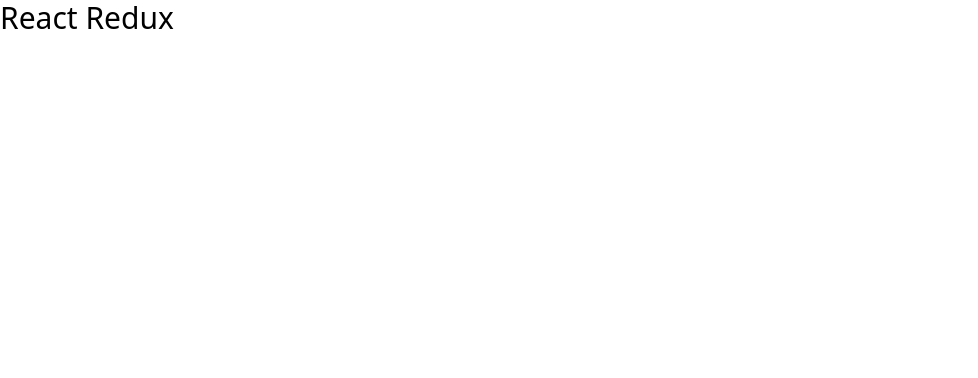
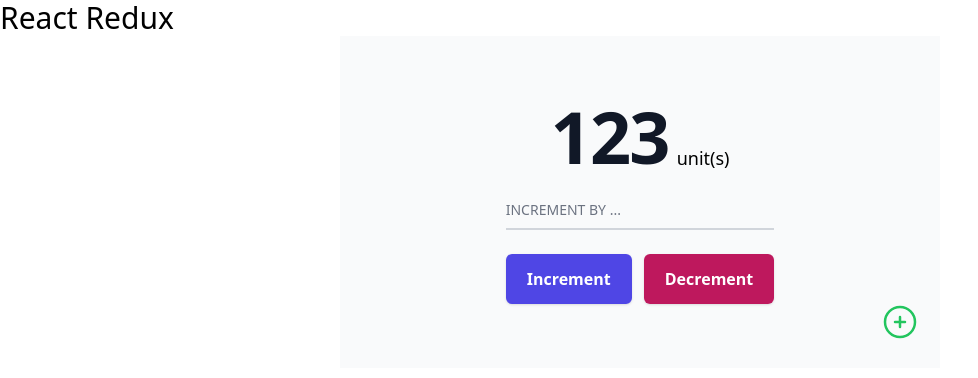
Before and after one commit to atiqueMorshed/2022-react-redux, a React (Create React App) app: page / in a window 1280 px wide. Shown: the top 378 px of the page, without its empty margins (0-978 px from the left). Built offline with nearby package versions, Linux system fonts and the light colour scheme.

Commit message:
Adds redux store, counter action types, action creators, reducer.

```diff
--- a/package.json
+++ b/package.json
@@ -12,7 +12,9 @@
     "@types/react-dom": "^18.0.8",
     "react": "^18.2.0",
     "react-dom": "^18.2.0",
+    "react-redux": "^8.0.4",
     "react-scripts": "5.0.1",
+    "redux": "^4.2.0",
     "typescript": "^4.8.4",
     "web-vitals": "^2.1.4"
   },
--- a/src/App.tsx
+++ b/src/App.tsx
@@ -1,7 +1,17 @@
 import React from 'react';
+import { Provider } from 'react-redux';
+import Counter from './components/Counter';
+import store from './redux/store';
 
 const App = () => {
-  return <div className="text-3xl">React Redux</div>;
+  return (
+    <Provider store={store}>
+      <div className="">
+        <h1 className="text-3xl">React Redux</h1>
+        <Counter />
+      </div>
+    </Provider>
+  );
 };
 
 export default App;
--- /dev/null
+++ b/src/components/Counter.tsx
@@ -0,0 +1,69 @@
+import React from 'react';
+import Tooltip from './Tooltip';
+
+const Counter = () => {
+  return (
+    <div className="bg-gray-50 w-11/12 max-w-[600px] mx-auto relative">
+      <div className="flex flex-col justify-center items-center gap-4 py-12 px-4 sm:px-6 lg:py-16 lg:px-8">
+        <h2 className="flex items-end gap-2">
+          <span className="text-4xl md:text-7xl font-bold tracking-tight text-gray-900">
+            123
+          </span>
+          <span className="text-lg font-medium">unit(s)</span>
+        </h2>
+        <div className="interaction">
+          <div className="relative z-0 mb-6 w-full group">
+            <input
+              type="text"
+              name="floating_customValue"
+              id="floating_customValue"
+              className="block py-2.5 px-0 w-full text-sm text-gray-900 bg-transparent border-0 border-b-2 border-gray-300 appearance-none dark:text-white dark:border-gray-600 dark:focus:border-blue-500 focus:outline-none focus:ring-0 focus:border-blue-600 peer"
+              placeholder=" "
+              required
+            />
+            <label
+              htmlFor="floating_customValue"
+              className="peer-focus:font-medium absolute text-sm text-gray-500 dark:text-gray-400 duration-300 transform -translate-y-6 scale-75 top-3 -z-10 origin-[0] peer-focus:left-0 peer-focus:text-blue-600 peer-focus:dark:text-blue-500 peer-placeholder-shown:scale-100 peer-placeholder-shown:translate-y-0 peer-focus:scale-75 peer-focus:-translate-y-6"
+            >
+              INCREMENT BY ...
+            </label>
+          </div>
+          <div className="mt-8 flex lg:mt-0 lg:flex-shrink-0">
+            <div className="inline-flex rounded-md shadow">
+              <button className="inline-flex items-center justify-center rounded-md border border-transparent bg-indigo-600 px-5 py-3 text-base text-white font-bold hover:bg-indigo-700">
+                Increment
+              </button>
+            </div>
+            <div className="ml-3 inline-flex rounded-md shadow">
+              <button className="inline-flex items-center justify-center rounded-md border border-transparent bg-pink-700 px-5 py-3 text-base font-bold text-white hover:bg-pink-800">
+                Decrement
+              </button>
+            </div>
+          </div>
+        </div>
+      </div>
+      <div className="absolute bottom-5 right-5">
+        <Tooltip text="Add New Counter">
+          <button>
+            <svg
+              xmlns="http://www.w3.org/2000/svg"
+              fill="none"
+              viewBox="0 0 24 24"
+              strokeWidth={1.5}
+              stroke="currentColor"
+              className="w-10 h-10 text-green-500 hover:text-green-600 active:text-green-900 hover:rotate-90 transition-all duration-300"
+            >
+              <path
+                strokeLinecap="round"
+                strokeLinejoin="round"
+                d="M12 9v6m3-3H9m12 0a9 9 0 11-18 0 9 9 0 0118 0z"
+              />
+            </svg>
+          </button>
+        </Tooltip>
+      </div>
+    </div>
+  );
+};
+
+export default Counter;
--- /dev/null
+++ b/src/components/Tooltip.tsx
@@ -0,0 +1,22 @@
+import React, { memo } from 'react';
+
+export type TooltipProps = {
+  children: React.ReactNode;
+  text: string;
+};
+
+const Tooltip: React.FC<TooltipProps> = memo((props) => {
+  return (
+    <span className="group relative">
+      <span className="pointer-events-none absolute -top-14 left-1/2 -translate-x-1/2 whitespace-nowrap rounded bg-black px-2 py-1 text-white opacity-0 transition before:absolute before:left-1/2 before:top-full before:-translate-x-1/2 before:border-4 before:border-transparent before:border-t-black before:content-[''] group-hover:opacity-100">
+        {props.text}
+      </span>
+
+      {props.children}
+    </span>
+  );
+});
+
+Tooltip.displayName = 'Tooltip';
+
+export default Tooltip;
--- /dev/null
+++ b/src/redux/counter/action.types.ts
@@ -0,0 +1,2 @@
+export const INCREMENT = 'counter/increment';
+export const DECREMENT = 'counter/decrement';
--- /dev/null
+++ b/src/redux/counter/actions.ts
@@ -0,0 +1,15 @@
+import { INCREMENT, DECREMENT } from './action.types';
+
+export const increment = (value: number) => {
+  return {
+    type: INCREMENT,
+    payload: value,
+  };
+};
+
+export const decrement = (value: number) => {
+  return {
+    type: DECREMENT,
+    payload: value,
+  };
+};
--- /dev/null
+++ b/src/redux/counter/counterReducer.ts
@@ -0,0 +1,38 @@
+import { INCREMENT, DECREMENT } from './action.types';
+
+// Type Definitions
+interface CounterState {
+  value: number;
+}
+
+interface CounterAction {
+  type: string;
+  payload: number;
+}
+
+// Params
+const initialState: CounterState = {
+  value: 0,
+};
+
+// Reducer
+const counterReducer = (state = initialState, action: CounterAction) => {
+  switch (action.type) {
+    case INCREMENT:
+      return {
+        ...state,
+        value: state.value + 1,
+      };
+
+    case DECREMENT:
+      return {
+        ...state,
+        value: state.value - 1,
+      };
+
+    default:
+      return state;
+  }
+};
+
+export default counterReducer;
--- /dev/null
+++ b/src/redux/store.js
@@ -0,0 +1,6 @@
+import { createStore } from 'redux';
+import counterReducer from './counter/counterReducer';
+
+const store = createStore(counterReducer);
+
+export default store;
```
Also changed, not shown: 1 other file (tests, documents, lock files or other folders).
